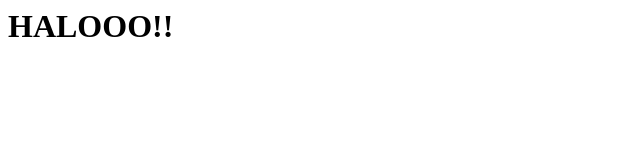
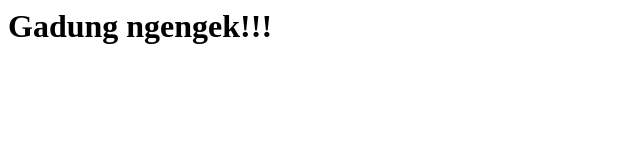
Before and after one commit to kiasinuhaji/kiasinuhaji.github.io, a plain HTML site: page index.html in a window 1280 px wide. Shown: the whole page, without its empty margins (0-640 px from the left). Drawn offline with Linux system fonts and the light colour scheme.

Commit message:
Update index.html

```diff
--- a/index.html
+++ b/index.html
@@ -3,6 +3,6 @@
   <title>Ini ada github.io</title>
 </head>
 <body>
-  <h1>HALOOO!!</h1>
+  <h1>Gadung ngengek!!!</h1>
 </body>
 </html>
```
